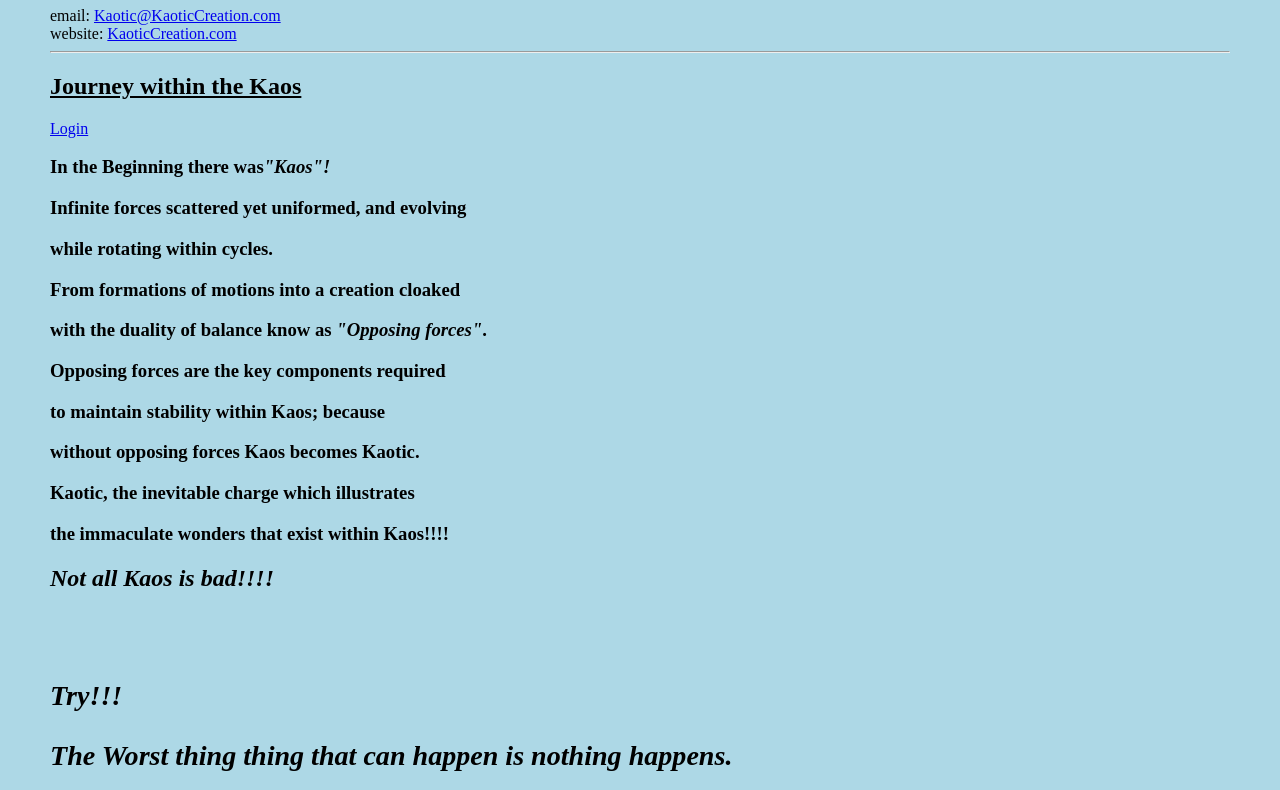
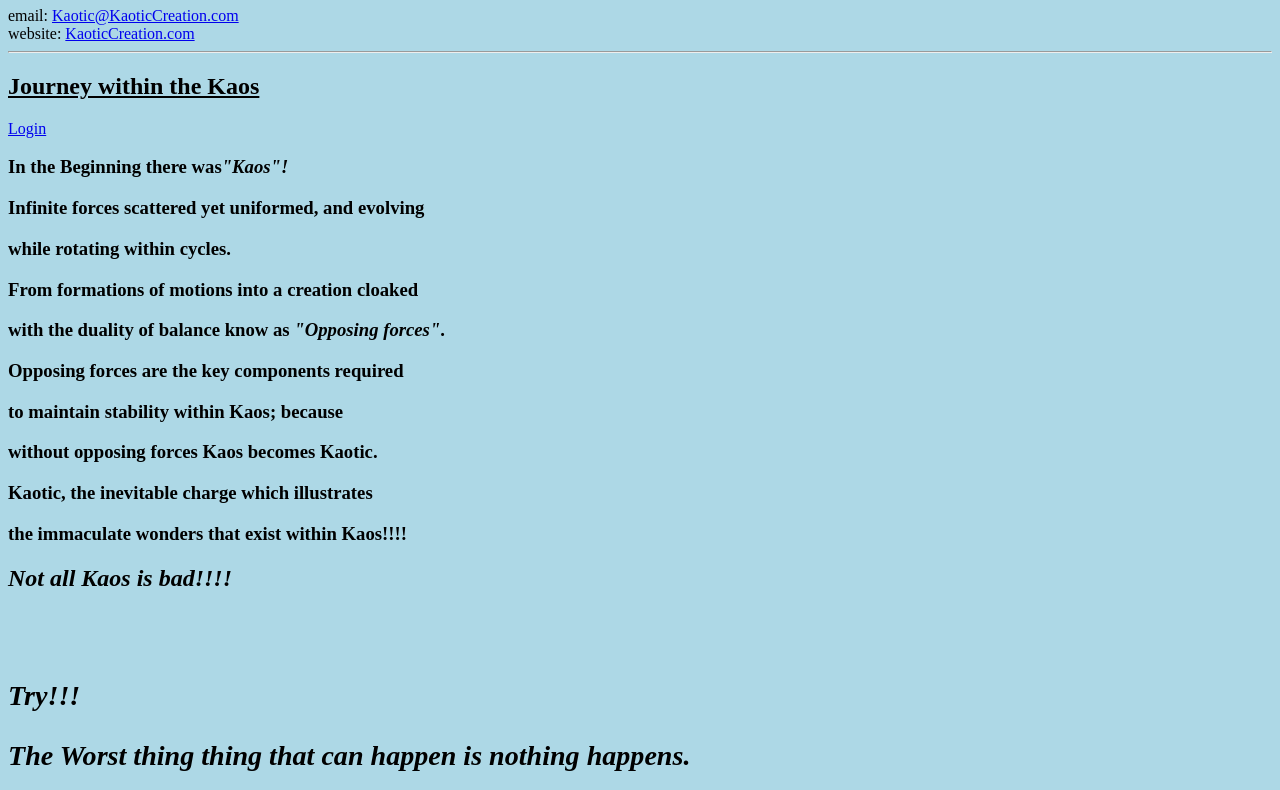
Before and after one commit to Kaotic120/KeithJones_Beta, a plain HTML site: page index.html in a window 1280 px wide. Shown: the part 73-863 px from the top of the page. Drawn offline with Linux system fonts and the light colour scheme.

Commit message:
Update style.css

```diff
--- a/style.css
+++ b/style.css
@@ -1,9 +1,6 @@
 body{
 
-  margin-top:10px;
-  margin-right:50px;
 
-  margin-left:50px;
    color:black;
   background-Color:lightblue;
 
```
